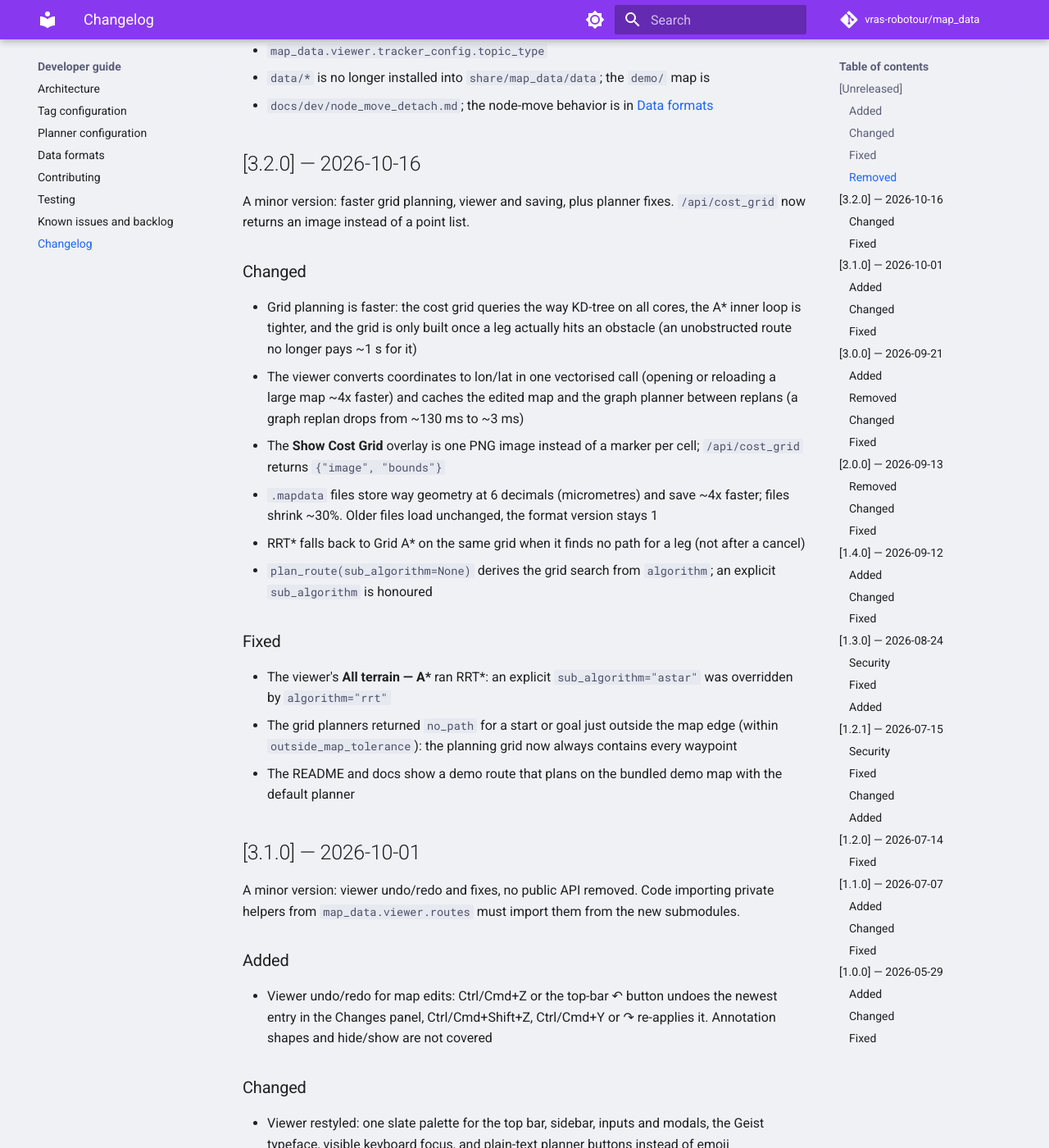
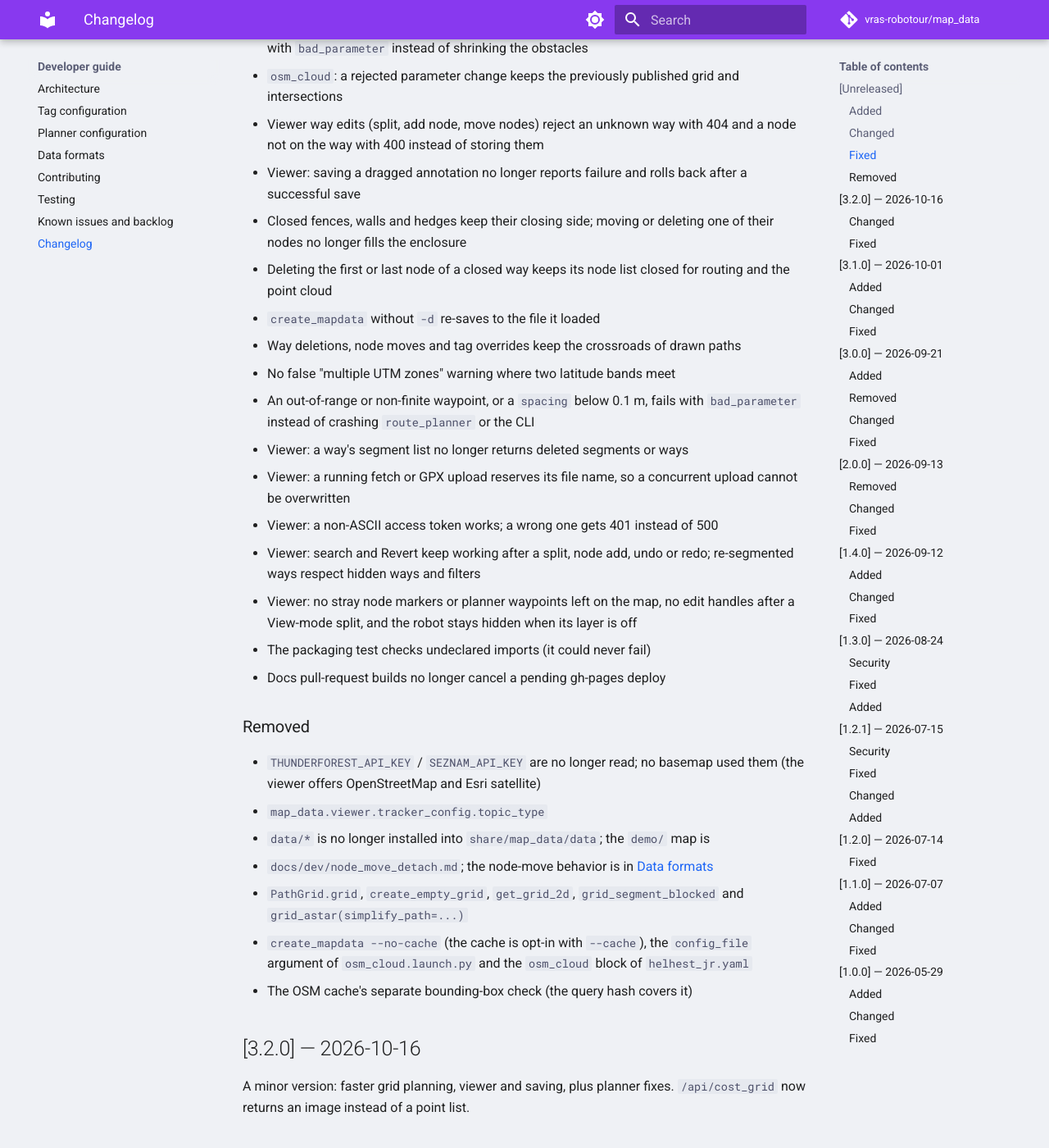
Before and after one commit to vras-robotour/map_data, an MkDocs documentation site: the page built from docs/dev/changelog.md, in a window 1280 px wide and 1400 px high, scrolled down 3322 px. Shown: the whole window at 82% size. Built offline with MkDocs 1.6.1 and Material for MkDocs 9.7.7, drawn with Linux system fonts in a browser that asks for light colours; comment, search, counter and statistics services are not loaded; some of the changed text lies outside the part shown.

Commit message:
changelog: audit follow-up fixes

```diff
--- a/docs/dev/changelog.md
+++ b/docs/dev/changelog.md
@@ -41,6 +41,13 @@
 - Python >= 3.12 is declared in `pyproject.toml` and `setup.py`
 - The coverage gate (72 %) runs in CI only; plain `pytest` and `colcon test` need no `pytest-cov`
 - `package.xml` lists the launch, interface and message dependencies the nodes use
+- `route_planner` fails a plan that arrives while another runs with reason `busy` instead of queueing it, so cancels and GNSS fixes always get a thread
+- `map_data_plan`, `create_mapdata` and `route_planner` resolve map file names the same way: a path, then `data/`, then `demo/`
+- The viewer's cost-grid overlay and blocked-ways list follow the *Plan on Footways/Roads* checkboxes (`allowed_ways`); empty means footways, as in the planner
+- A wormhole transfer waits up to 10 minutes for the receiver
+- The annotations of a map in a subfolder are stored next to the map, where the ROS nodes read them
+- Pre-commit runs ruff and mypy from the locked uv environment
+- `demo/buchlovice.mapdata` regenerated from current OSM data
 
 ### Fixed
 
@@ -64,6 +71,19 @@
 - `osm_cloud`: a rejected parameter change keeps the previously published grid and intersections
 - Viewer way edits (split, add node, move nodes) reject an unknown way with 404 and a node not on the way with 400 instead of storing them
 - Viewer: saving a dragged annotation no longer reports failure and rolls back after a successful save
+- Closed fences, walls and hedges keep their closing side; moving or deleting one of their nodes no longer fills the enclosure
+- Deleting the first or last node of a closed way keeps its node list closed for routing and the point cloud
+- `create_mapdata` without `-d` re-saves to the file it loaded
+- Way deletions, node moves and tag overrides keep the crossroads of drawn paths
+- No false "multiple UTM zones" warning where two latitude bands meet
+- An out-of-range or non-finite waypoint, or a `spacing` below 0.1 m, fails with `bad_parameter` instead of crashing `route_planner` or the CLI
+- Viewer: a way's segment list no longer returns deleted segments or ways
+- Viewer: a running fetch or GPX upload reserves its file name, so a concurrent upload cannot be overwritten
+- Viewer: a non-ASCII access token works; a wrong one gets 401 instead of 500
+- Viewer: search and Revert keep working after a split, node add, undo or redo; re-segmented ways respect hidden ways and filters
+- Viewer: no stray node markers or planner waypoints left on the map, no edit handles after a View-mode split, and the robot stays hidden when its layer is off
+- The packaging test checks undeclared imports (it could never fail)
+- Docs pull-request builds no longer cancel a pending gh-pages deploy
 
 ### Removed
 
@@ -71,6 +91,9 @@
 - `map_data.viewer.tracker_config.topic_type`
 - `data/*` is no longer installed into `share/map_data/data`; the `demo/` map is
 - `docs/dev/node_move_detach.md`; the node-move behavior is in [Data formats](data_formats.md)
+- `PathGrid.grid`, `create_empty_grid`, `get_grid_2d`, `grid_segment_blocked` and `grid_astar(simplify_path=...)`
+- `create_mapdata --no-cache` (the cache is opt-in with `--cache`), the `config_file` argument of `osm_cloud.launch.py` and the `osm_cloud` block of `helhest_jr.yaml`
+- The OSM cache's separate bounding-box check (the query hash covers it)
 
 ## [3.2.0] — 2026-10-16
 
```
